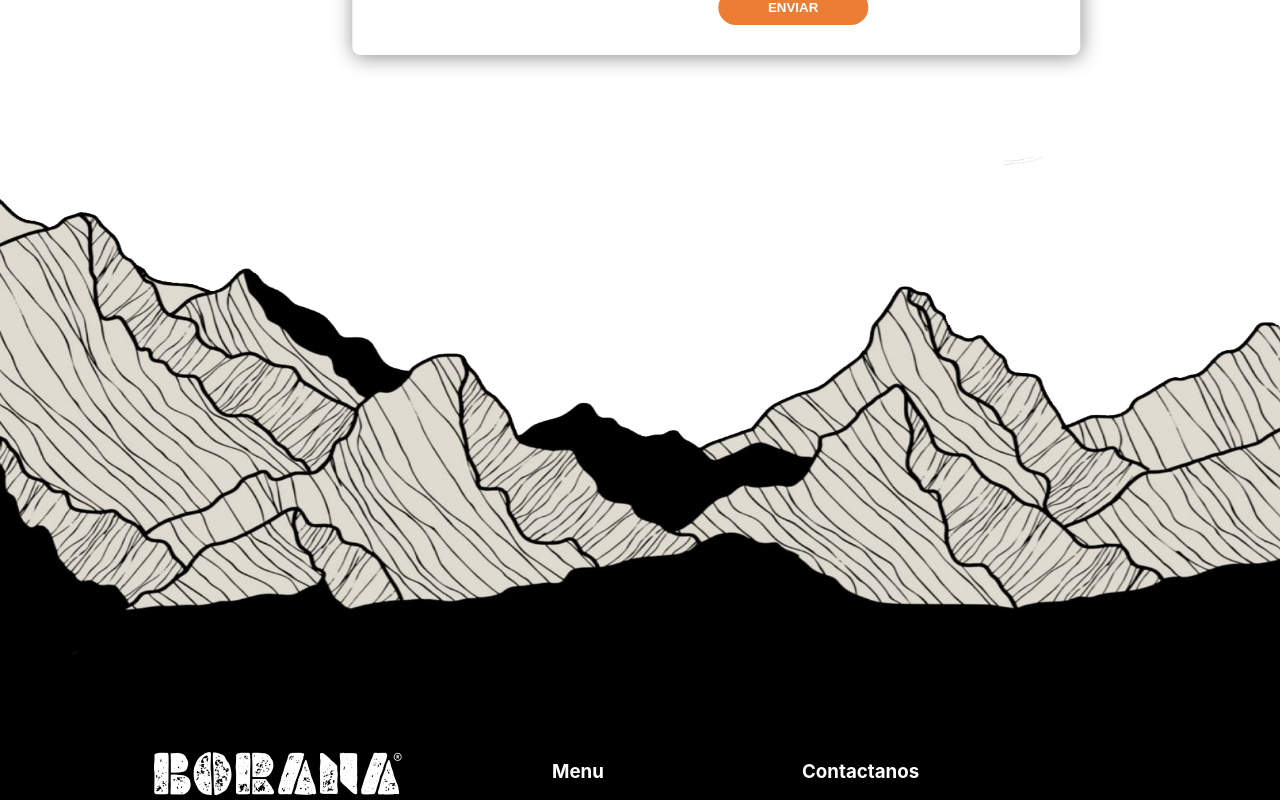
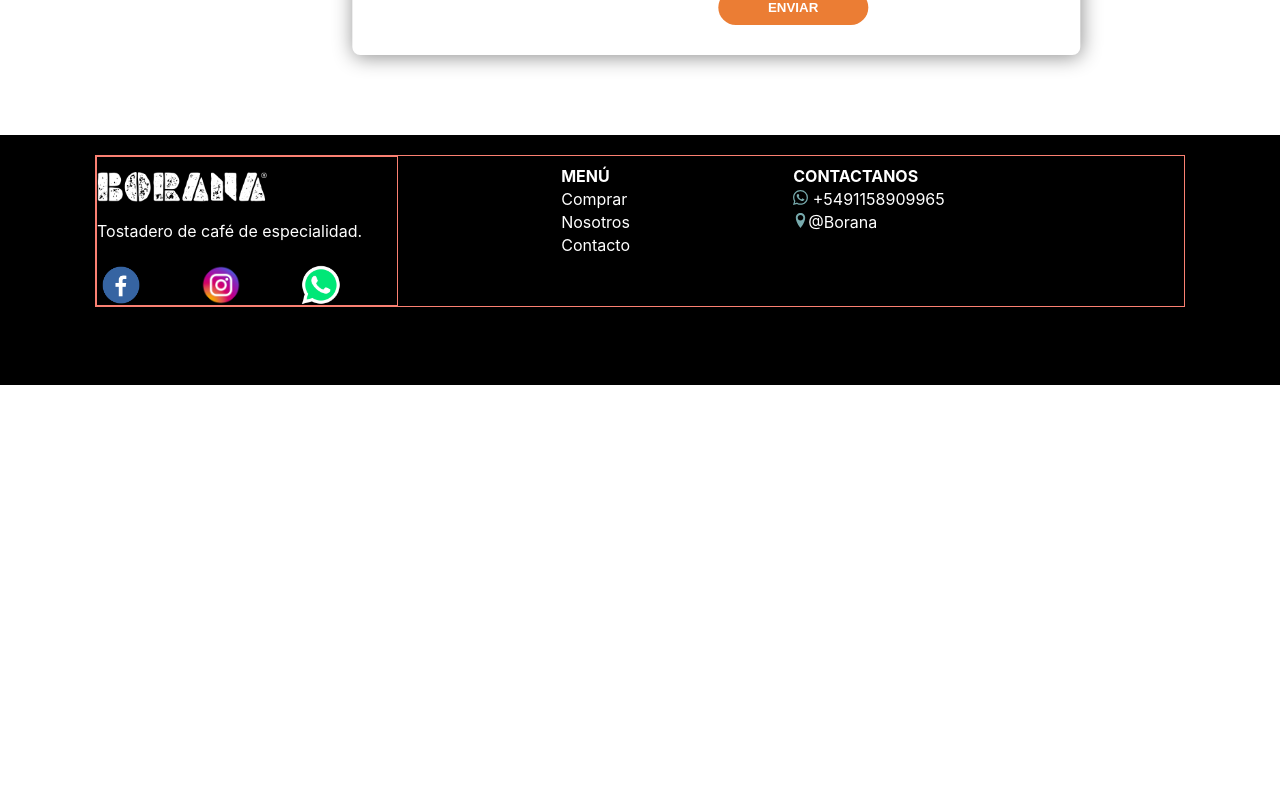
Before and after one commit to matuumdq/borana, a React (Vite) app: page / in a window 1280 px wide. Shown: the part 2560-3360 px from the top of the page. After the commit the page ends 2945 px from the top, so only its background shows below. Built offline with nearby package versions, Linux system fonts and the light colour scheme.

Commit message:
avances footer

```diff
--- a/src/components/Footer.jsx
+++ b/src/components/Footer.jsx
@@ -1,3 +1,5 @@
+import React from 'react';
+import "../styles/footer.css";
 import mountain from '../assets/mountain.png'
 import logo from '../assets/boranahorizontal.png'
 import wpp from '../assets/wp.png'
@@ -7,9 +9,53 @@
 import { ImLocation } from 'react-icons/im'
 
 const Footer = () => {
+
   return (
-    <div className='footer'>
-        <img src={mountain} alt="mountain-borana" className='footer-img'/>
+
+    <div className="footer-conteiner">
+
+        <img></img>
+
+        <div className='footer-box-conteiner'>
+
+           <div className='footer-box-1'>
+
+                <img src={logo} className='footer-box-1-logo'></img><br />
+                <p>Tostadero de caf&eacute; de especialidad.</p>
+
+                <div className='footer-box-1-redes'>
+                   <img src={fb} alt="facebook-logo" />
+                   <img src={ig} alt="instagram-logo" />
+                   <img src={wpp} alt="whatsapp-logo" />
+                </div>
+
+           </div>
+           <div className='footer-box-2'>
+              <ul>MEN&Uacute;
+                <li>Comprar</li>
+                <li>Nosotros</li>
+                <li>Contacto</li>
+              </ul>
+           </div>
+           <div className='footer-box-3'>
+                <ul>CONTACTANOS
+                <li><BsWhatsapp size={15} color='#77AAAD' /> +5491158909965</li>
+                <li><ImLocation size={15} color='#77AAAD'/>@Borana</li>
+                </ul>
+            </div>
+
+
+        </div>
+
+    </div>
+  )
+}
+
+export default Footer;
+
+
+{/* <img src={mountain} alt="mountain-borana" className='footer-img'/>
+
 <div className='footer-box'>
     <div className='footer-left'>
         <img src={logo} alt="" />
@@ -43,9 +89,4 @@
         </div>
 
     </div>
-        </div>
-    </div>
-  )
-}
-
-export default Footer
+</div> */}
--- a/src/components/Header.jsx
+++ b/src/components/Header.jsx
@@ -14,6 +14,7 @@
         <div className='slider-conteiner'>
             <img src={logo} alt="borana logo" className='slider-logo'/>
             <p className='slider-title'>Tostadores de Café</p>
+
         </div>
 
     </header>
@@ -21,4 +22,4 @@
 
 }
 
-export default Header
+export default Header;
--- /dev/null
+++ b/src/styles/footer.css
@@ -0,0 +1,145 @@
+
+.footer-conteiner {
+    width: 100%;
+    background-color: black;
+    height: 250px;
+}
+
+.footer-box-conteiner{
+    width: 85%;
+    display: flex;
+    flex-direction: row;
+    margin: auto;
+    border: 1px solid salmon;
+}
+
+.footer-box-1{
+    width: 40%;
+    flex-direction: column;
+    max-width: 300px;
+    color: white;
+    border: 1px solid salmon;
+}
+
+.footer-box-1 img{
+    height: 60px;
+    margin-left: -17px;
+}
+
+.footer-box-1-redes {
+    margin-top: 8%;
+    display: flex;
+    justify-content: space-around;
+    align-items: flex-start;
+}
+
+.footer-box-1-redes img {
+    height: 40px;
+    margin-left: -53px;
+}
+
+
+.footer-box-2{
+    margin-top: 10px;
+    margin-left: 15%;
+    color: white;
+    font-weight: bold;
+}
+
+.footer-box-2 ul li {
+    font-weight:400;
+    list-style: none;
+    margin-top: 3px;
+}
+
+.footer-box-3{
+    margin-top: 10px;
+    margin-left: 15%;
+    color: white;
+    font-weight: bold;
+}
+
+.footer-box-3 ul li {
+    font-weight:400;
+    list-style: none;
+    margin-top: 3px;
+}
+
+
+
+/*
+.footer {
+    margin: 0;
+    display: flex;
+    flex-direction: column;
+}
+
+.footer-box {
+    display: flex;
+    background-color: #000;
+    width: 100%;
+    height: 350px;
+    margin: 0;
+    color: #FFFFFF;
+    align-items: start;
+}
+
+.footer-img {
+    width: 100%;
+    height: auto;
+}
+
+.footer-left {
+    margin: 0 10%;
+}
+
+.footer-left p {
+    color: #D9DBE1;
+    margin: 30px 20px;
+    height: 100%;
+    font-size: 14px;
+}
+
+.footer-logos {
+    display: flex;
+    justify-content: space-around;
+    align-items: center;
+}
+
+.footer-logos img{
+    margin-top: 30px;
+    width: 50px;
+}
+
+.footer-logos-contact {
+    display: flex;
+    flex-direction: row;
+    gap: 10px;
+}
+
+.footer-right {
+    display: flex;
+    margin: 30px 10% 0 0;
+    gap: 40px;
+    justify-content: flex-start;
+    width: 600px;
+}
+
+@media only screen and (max-width: 768px){
+    .footer-right {
+        display: none;
+    }
+}
+
+
+.footer-menu {
+    display: flex;
+    flex-direction: column;
+    gap: 20px;
+    width: 35%;
+}
+
+.footer-menu p{
+    font-size: 14px;
+    color: #D9DBE1;
+} */
```
Also changed, not shown: src/styles/header.css (line endings or trailing spaces). Lines whose indentation alone changed are shown as unchanged.
